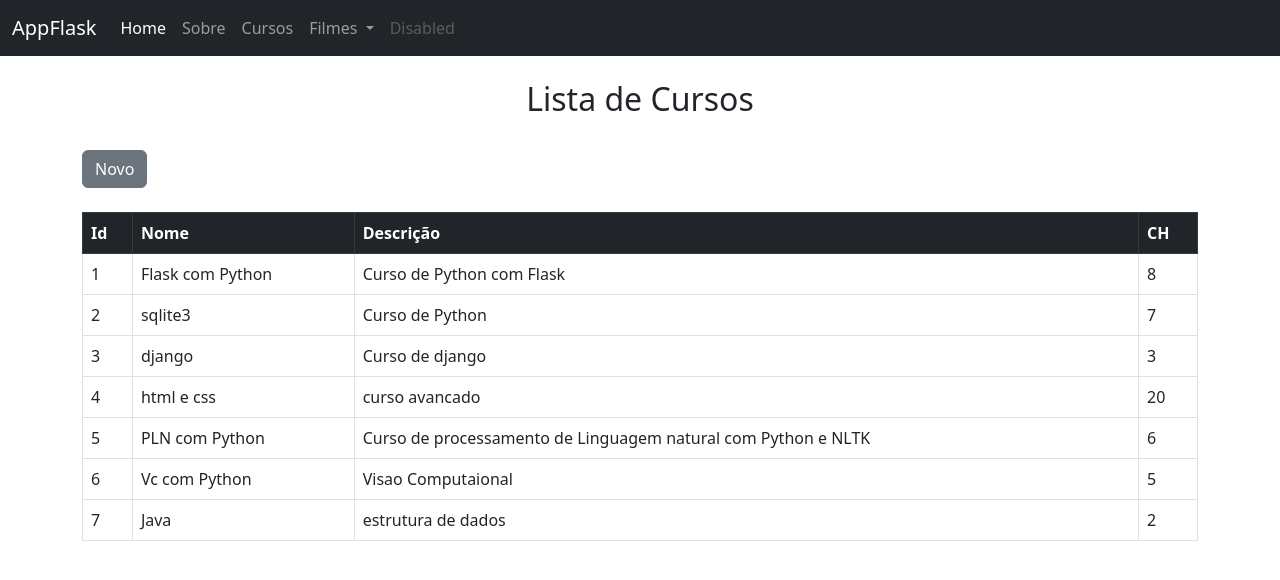
After one commit to miradouro/pythonFlask, a Flask app: page /cursos in a window 1280 px wide. The commit adds this page. Shown: the top 580 px of the page. Run offline with Flask 2, Linux system fonts and the light colour scheme; data comes from the database, SQL or seed files in the repository; both versions use the stored data as it was after the commit.

Commit message:
aula 24 completa

```diff
--- a/app.py
+++ b/app.py
@@ -1,12 +1,29 @@
-from flask import Flask, render_template, request
+from flask import Flask, render_template, request, redirect, url_for, flash
+from flask_sqlalchemy import SQLAlchemy
 import urllib.request
 import json
 
 
 app = Flask(__name__)
+app.config['SECRET_KEY'] = 'anystring'
+app.config["SQLALCHEMY_DATABASE_URI"] = 'sqlite:///cursos.sqlite3'
+
+db = SQLAlchemy(app)
 
 frutas = []
 registros = []
+
+
+class cursos(db.Model):
+    id = db.Column(db.Integer, primary_key=True)
+    nome = db.Column(db.String(50))
+    descricao = db.Column(db.String(100))
+    ch = db.Column(db.Integer)
+
+    def __init__(self, nome, descricao, ch):
+        self.nome = nome
+        self.descricao = descricao
+        self.ch = ch
 
 
 @app.route('/', methods=["GET", "POST"])
@@ -46,5 +63,28 @@ def filmes(propriedade):
     return render_template("filmes.html", filmes=jsondata['results'])
 
 
+@app.route('/cursos')
+def lista_cursos():
+    return render_template("cursos.html", cursos=cursos.query.all())
+
+
+@app.route('/cria_curso', methods=["GET", "POST"])
+def cria_curso():
+    nome = request.form.get('nome')
+    descricao = request.form.get('descricao')
+    ch = request.form.get('ch')
+    if request.method == 'POST':
+        if not nome or not descricao or not ch:
+            flash("Preencha todos os campos do formulario", "error")
+        else:
+            curso = cursos(nome, descricao, ch)
+            db.session.add(curso)
+            db.session.commit()
+            return redirect(url_for('lista_cursos'))
+    return render_template("novo_curso.html")
+
+
 if __name__ == '__main__':
+    with app.app_context():
+        db.create_all()
     app.run(debug=True)
--- a/templates/base.html
+++ b/templates/base.html
@@ -19,6 +19,9 @@
             </li>
             <li class="nav-item">
               <a class="nav-link" href="{{url_for('sobre')}}">Sobre</a>
+            </li>
+            <li class="nav-item">
+              <a class="nav-link" href="{{url_for('lista_cursos')}}">Cursos</a>
             </li>
             <li class="nav-item dropdown">
               <a class="nav-link dropdown-toggle" href="#" role="button" data-bs-toggle="dropdown" aria-expanded="false">
--- /dev/null
+++ b/templates/cursos.html
@@ -0,0 +1,32 @@
+{% extends 'base.html' %}
+{% block title %}Cursos{% endblock title %}
+{% block conteudo %}
+<br>
+<h2 style="text-align: center">Lista de Cursos</h2>
+<br>
+<a href="{{url_for('cria_curso')}}" class="btn btn-secondary">Novo</a>
+<br><br>
+<table class="table table-bordered table-hover">
+  <thead class="table-dark">
+    <tr>
+      <th scope="col">Id</th>
+      <th scope="col">Nome</th>
+      <th scope="col">Descrição</th>
+      <th scope="col">CH</th>
+    </tr>
+  </thead>
+  <tbody>
+    {% for curso in cursos %}
+    <tr>
+      <td>{{curso.id}}</td>
+      <td>{{curso.nome}}</td>
+      <td>{{curso.descricao}}</td>
+      <td>{{curso.ch}}</td>
+    </tr>
+    {% endfor %}
+  </tbody>
+</table>
+<div class="row">
+
+</div>
+{% endblock conteudo %}
```
Also changed, not shown: templates/novo_curso.html (added, +26 -0 lines), instance/cursos.sqlite3 (added).
